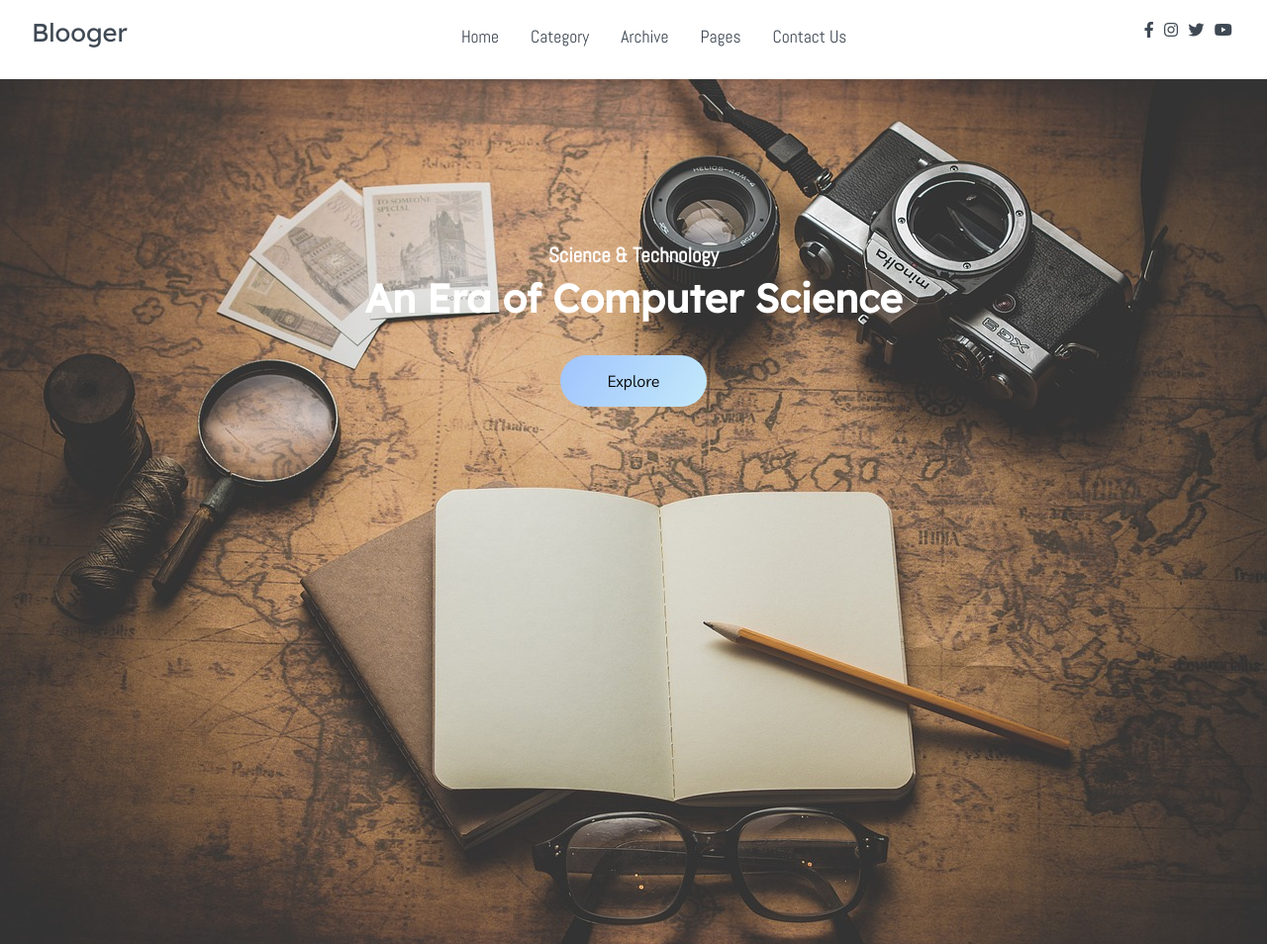
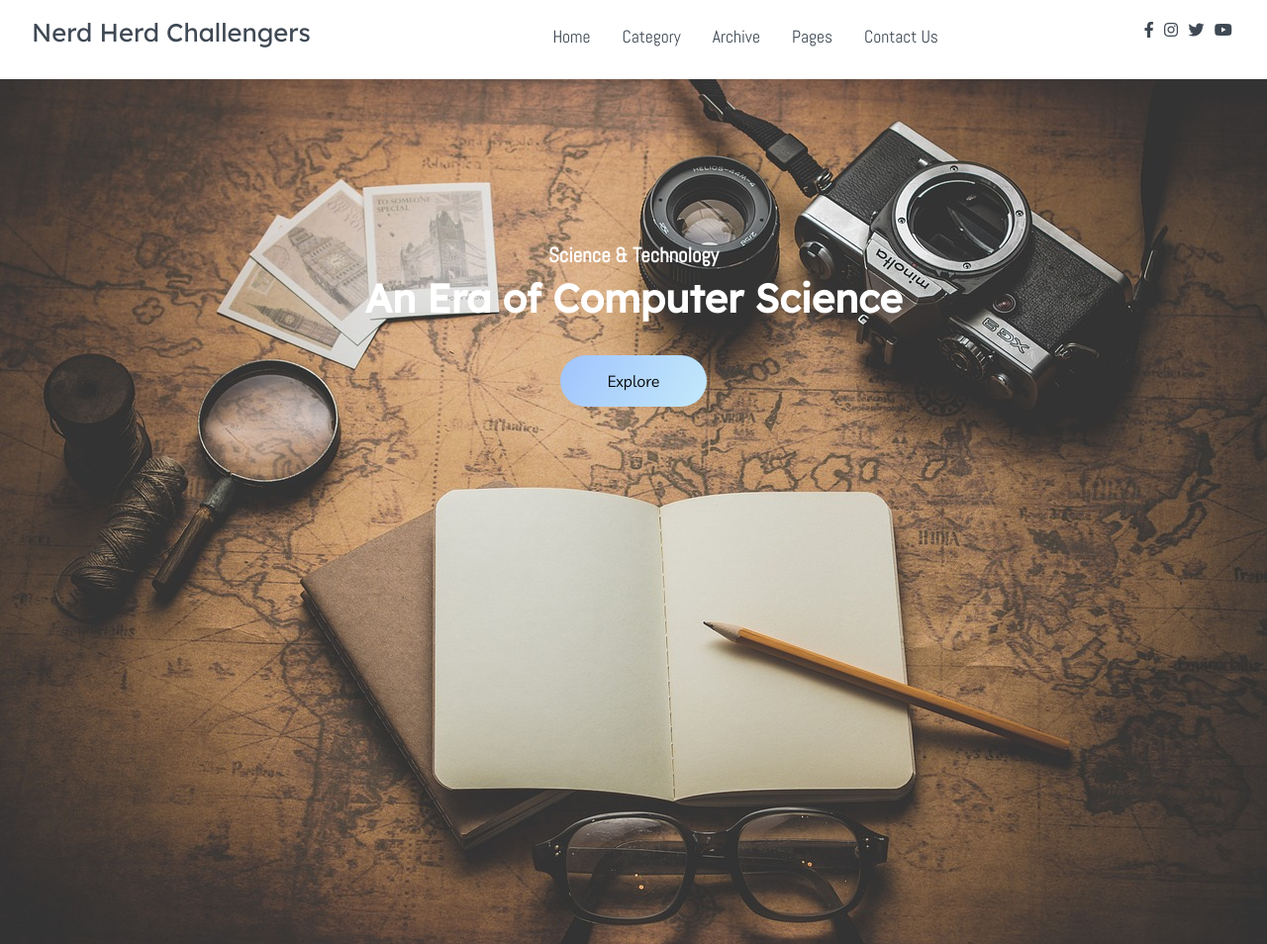
Before and after one commit to Nerd-Herd-Challengers/Nerd_Herd_Challengers_Web, a plain HTML site: page index.html in a window 1280 px wide. Shown: the top 954 px of the page at 99% size. Drawn offline with Linux system fonts and the light colour scheme.

Commit message:
Update index.html

```diff
--- a/index.html
+++ b/index.html
@@ -5,7 +5,7 @@
     <meta charset="UTF-8">
     <meta name="viewport" content="width=device-width, initial-scale=1.0">
     <meta http-equiv="X-UA-Compatible" content="ie=edge">
-    <title>Blooger</title>
+    <title>Nerd Herd Challengers</title>
 
     <!-- Font Awesome Icons -->
     <link rel="stylesheet" href="./css/all.css">
@@ -30,7 +30,7 @@
     <nav class="nav">
         <div class="nav-menu flex-row">
             <div class="nav-brand">
-                <a href="#" class="text-gray">Blooger</a>
+                <a href="#" class="text-gray">Nerd Herd Challengers</a>
             </div>
             <div class="toggle-collapse">
                 <div class="toggle-icons">
```
